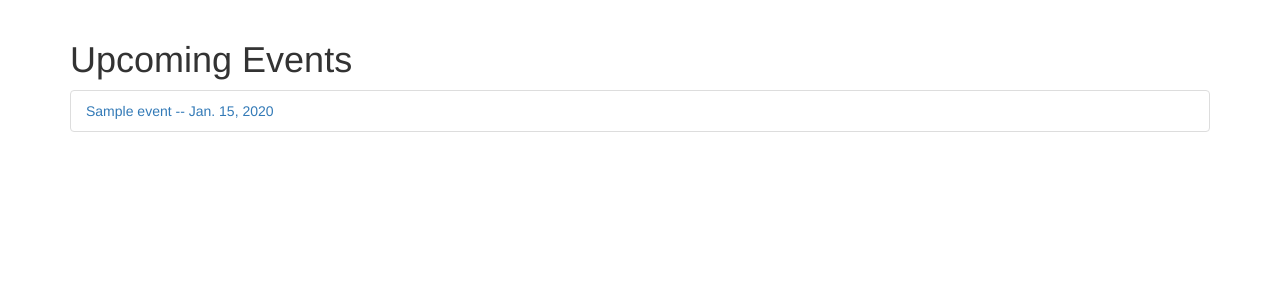
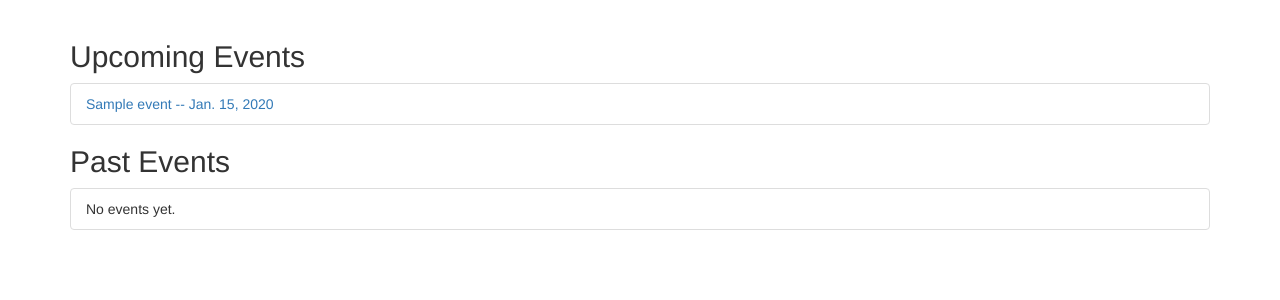
Before and after one commit to umich-dbgroup/meeting-rsvp, a Django app: page / in a window 1280 px wide. Shown: the part 52-352 px from the top of the page. Run offline with Django 3.2, Linux system fonts and the light colour scheme; tables that the repository leaves empty hold one stand-in row (values such as "Sample post"); some libraries are stand-ins or nearby versions.

Commit message:
separate past events from upcoming

```diff
--- a/rsvp/templates/rsvp/event_list.html
+++ b/rsvp/templates/rsvp/event_list.html
@@ -3,7 +3,7 @@
 {% load static from staticfiles %}
 
 {% block content %}
-  <h1>Upcoming Events</h1>
+  <h2>Upcoming Events</h2>
 
   <ul class="list-group">
   {% for e in object_list %}
@@ -19,4 +19,21 @@
   {% endfor %}
   </ul>
 
+
+  <h2>Past Events</h2>
+
+  <ul class="list-group">
+  {% for e in past_events %}
+      <li class="list-group-item">
+        <a href="{% url 'rsvp' e.id %}">{{ e.name }} -- {{ e.date }}</a>
+
+        {% if request.user.is_authenticated %}
+          (<a href="{% url 'rsvps' e.id %}">RSVPs</a>)
+        {% endif %}
+      </li>
+  {% empty %}
+      <li class="list-group-item">No events yet.</li>
+  {% endfor %}
+  </ul>
+
 {% endblock %}
--- a/rsvp/urls.py
+++ b/rsvp/urls.py
@@ -22,6 +22,8 @@ urlpatterns = [
     url(r'^admin/', admin.site.urls),
 
     url(r'^$', EventListView.as_view(), name='events'),
+    url(r'^rsvps/$', EventListView.as_view(), name='rsvps'),
+
     url(r'^rsvp/(?P<event_id>\d+)/$', RsvpCreateView.as_view(), name='rsvp'),
     url(r'^rsvps/(?P<event_id>\d+)/$', RsvpListView.as_view(), name='rsvps'),
 ]
--- a/rsvp/views.py
+++ b/rsvp/views.py
@@ -12,8 +12,15 @@ from rsvp.models import Event, Rsvp
 class EventListView(ListView):
     model = Event
     def get_queryset(self, **kwargs):
-        return Event.objects.order_by('-date', 'name')
-        # .filter(date__gte=dt.datetime.today())
+        return Event.objects.order_by('-date', 'name')\
+                            .filter(date__gte=dt.datetime.today())
+
+    def get_context_data(self, **kwargs):
+        ctx = super(EventListView, self).get_context_data(**kwargs)
+        past_events = Event.objects.order_by('-date', 'name')\
+                                   .filter(date__lt=dt.datetime.today())
+        ctx['past_events'] = past_events
+        return ctx
 
 class RsvpCreateView(CreateView):
     model = Rsvp
```
